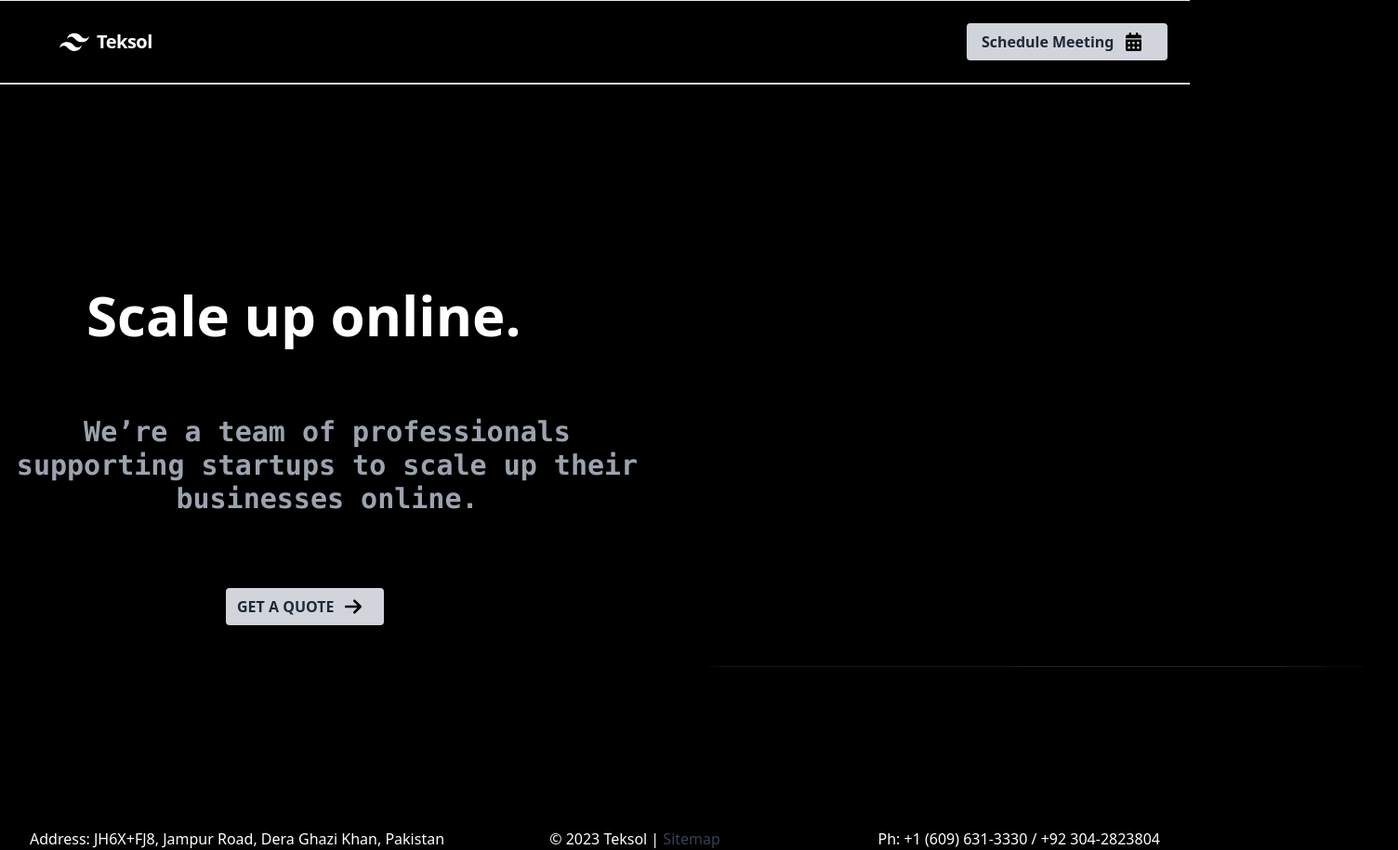
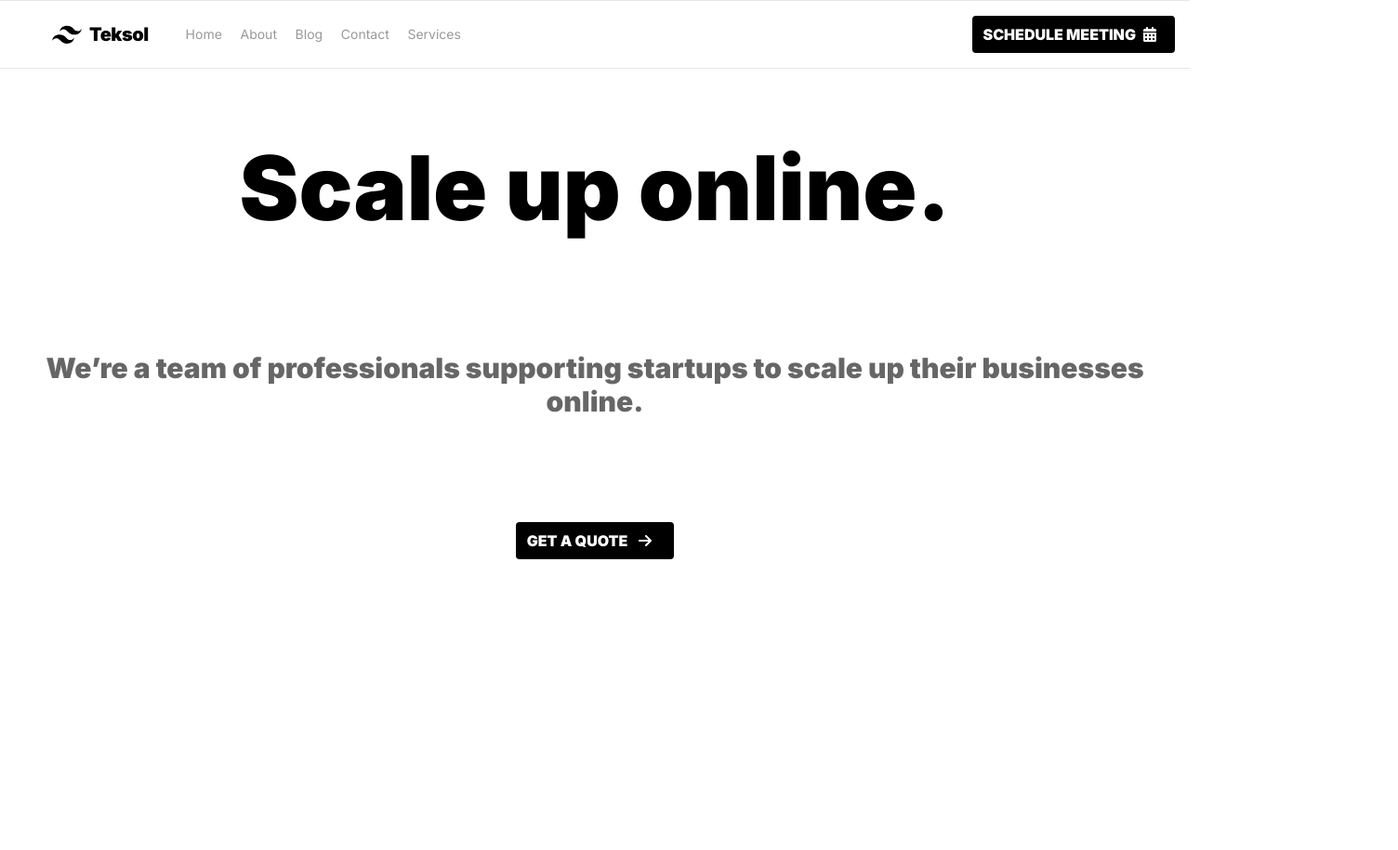
Before and after one commit to NotScorpio91/Nextjs-Web-Clone, a website: page src/index.html in a window 1280 px wide. Shown: the whole page at 93% size, 1504 px wide, since content can reach past the window. After the commit the page ends 800 px from the top, so only its background shows below. Drawn offline with Linux system fonts and the light colour scheme; a web font is replaced by a local one.

Commit message:
customized design

```diff
--- a/src/index.html
+++ b/src/index.html
@@ -8,69 +8,68 @@
   <link rel="shortcut icon" href="https://theteksol.com/favicon.ico">
   <title>Teksol - Services Based Software Company</title>
 </head>
-<body class="bg-black">
+<body>
   <hr>
  <header>
   <!-- =========Logo=========== -->
-  <nav class="flex items-center justify-between self-end flex-wrap  bg-black p-6 w-auto">
-    <div class="flex items-center flex-shrink-0 text-white lg:mx-10">
+  <nav class="flex items-center justify-between self-end flex-wrap  bg-transparent p-4  lg:sticky lg::mx-14 ">
+    <div class="flex items-center flex-shrink-0 text-black lg:mx-10  lg:hover:cursor-pointer">
       <svg class="fill-current h-8 w-8 mr-2" width="54" height="54" viewBox="0 0 54 54" xmlns="http://www.w3.org/2000/svg"><path d="M13.5 22.1c1.8-7.2 6.3-10.8 13.5-10.8 10.8 0 12.15 8.1 17.55 9.45 3.6.9 6.75-.45 9.45-4.05-1.8 7.2-6.3 10.8-13.5 10.8-10.8 0-12.15-8.1-17.55-9.45-3.6-.9-6.75.45-9.45 4.05zM0 38.3c1.8-7.2 6.3-10.8 13.5-10.8 10.8 0 12.15 8.1 17.55 9.45 3.6.9 6.75-.45 9.45-4.05-1.8 7.2-6.3 10.8-13.5 10.8-10.8 0-12.15-8.1-17.55-9.45-3.6-.9-6.75.45-9.45 4.05z"/></svg>
-      <span class="font-semibold text-xl tracking-tight">Teksol</span>
+      <span class="font-semibold text-xl tracking-tight text-black font-inter lg:hover:cursor-pointer">Teksol</span>
     </div>
     <!-- ===========Mobile Hamburger========= -->
     <div class="block lg:hidden hover:opacity-70">
-      <button class="flex items-center px-3 py-2 border rounded text-white  hover:text-white hover:border-white focus:border-blue-700">
-        <svg class="fill-current h-3 w-3" viewBox="0 0 20 20" xmlns="http://www.w3.org/2000/svg"><title>Menu</title><path d="M0 3h20v2H0V3zm0 6h20v2H0V9zm0 6h20v2H0v-2z"/></svg>
+      <button class="flex items-center px-3 py-2 border rounded text-black  hover:text-gray-700 hover:border-blue-700 focus:border-blue-700">
+        <svg class="fill-current h-3 w-3 font-inter" viewBox="0 0 20 20" xmlns="http://www.w3.org/2000/svg"><title>Menu</title><path d="M0 3h20v2H0V3zm0 6h20v2H0V9zm0 6h20v2H0v-2z"/></svg>
       </button>
     </div>
     <!-- ==============Navbar main contant================ -->
     <div class="w-full  hidden   flex-grow lg:flex lg:items-center lg:w-auto fex ">
       <div class="text-sm lg:flex-grow hidden md:block">
-        <a href="#responsive-header" class="block mt-4 lg:inline-block lg:mt-0 text-black opacity-40 rounded hover:bg-gray-100 md:hover:bg-transparent md:border-0 md:hover:text-white md:p-0 dark:text-white md:dark:hover:text-white dark:hover:bg-black dark:hover:text-white md:dark:hover:bg-transparent md:hover:opacity-90 mr-4">
+        <a href="#responsive-header" class="block mt-4 lg:inline-block lg:mt-0 text-black opacity-40 rounded hover:bg-gray-100 md:hover:bg-transparent md:border-0 lg:hover:text-gray-600 md:p-0 dark:text-white md:dark:hover:text-white dark:hover:bg-black dark:hover:text-white md:dark:hover:bg-transparent md:hover:opacity-90 mr-4 text-sm font-inter">
           Home
         </a>
-        <a href="#responsive-header" class="block mt-4 lg:inline-block lg:mt-0 text-black opacity-40 rounded hover:bg-gray-100 md:hover:bg-transparent md:border-0 md:hover:text-white md:p-0 dark:text-white md:dark:hover:text-white dark:hover:bg-black dark:hover:text-white md:dark:hover:bg-transparent md:hover:opacity-90 mr-4">
+        <a href="#responsive-header" class="block mt-4 lg:inline-block lg:mt-0 text-black opacity-40 rounded hover:bg-gray-100 md:hover:bg-transparent md:border-0 lg:hover:text-gray-600 md:p-0 dark:text-white md:dark:hover:text-white dark:hover:bg-black dark:hover:text-white md:dark:hover:bg-transparent md:hover:opacity-90 mr-4 text-sm font-inter">
           About
         </a>
-        <a href="#responsive-header" class="block mt-4 lg:inline-block lg:mt-0 text-black opacity-40 rounded hover:bg-gray-100 md:hover:bg-transparent md:border-0 md:hover:text-white md:p-0 dark:text-white md:dark:hover:text-white dark:hover:bg-black dark:hover:text-white md:dark:hover:bg-transparent md:hover:opacity-90 mr-4">
+        <a href="#responsive-header" class="block mt-4 lg:inline-block lg:mt-0 text-black opacity-40 rounded hover:bg-gray-100 md:hover:bg-transparent md:border-0 lg:hover:text-gray-600 md:p-0 dark:text-white md:dark:hover:text-white dark:hover:bg-black dark:hover:text-white md:dark:hover:bg-transparent md:hover:opacity-90 mr-4 text-sm font-inter">
           Blog
         </a>
-        <a href="#responsive-header" class="block mt-4 lg:inline-block lg:mt-0 text-black opacity-40 rounded hover:bg-gray-100 md:hover:bg-transparent md:border-0 md:hover:text-white md:p-0 dark:text-white md:dark:hover:text-white dark:hover:bg-black dark:hover:text-white md:dark:hover:bg-transparent md:hover:opacity-90 mr-4">
+        <a href="#responsive-header" class="block mt-4 lg:inline-block lg:mt-0 text-black opacity-40 rounded hover:bg-gray-100 md:hover:bg-transparent md:border-0 lg:hover:text-gray-600 md:p-0 dark:text-white md:dark:hover:text-white dark:hover:bg-black dark:hover:text-white md:dark:hover:bg-transparent md:hover:opacity-90 mr-4 text-sm font-inter">
           Contact
         </a>
-        <a href="#responsive-header" class="block mt-4 lg:inline-block lg:mt-0 text-black opacity-40 rounded hover:bg-gray-100 md:hover:bg-transparent md:border-0 md:hover:text-white md:p-0 dark:text-white md:dark:hover:text-white dark:hover:bg-black dark:hover:text-white md:dark:hover:bg-transparent md:hover:opacity-90 mr-4">
+        <a href="#responsive-header" class="block mt-4 lg:inline-block lg:mt-0 text-black opacity-40 rounded hover:bg-gray-100 md:hover:bg-transparent md:border-0 lg:hover:text-gray-600 md:p-0 dark:text-white md:dark:hover:text-white dark:hover:bg-black dark:hover:text-white md:dark:hover:bg-transparent md:hover:opacity-90 mr-4 text-sm font-inter">
           Services
         </a>
       </div>
       <!-- ============navbar button==========  -->
-      <button class="bg-gray-300 hover:bg-gray-400 text-gray-800 font-bold py-2 px-4 rounded inline-flex items-center">
+      <button class="bg-black hover:opacity-70 text-white font-bold py-2 px-3 rounded inline-flex items-center uppercase self-center font-inter ">
         <span>Schedule Meeting</span>
-
-        <img class=" flex justify-center mx-3 items-center h-5  float-right" src="/Image/calendar-days-solid.svg" alt="Calendar Png">
+      <div class="flex justify-center mx-2 items-center h-5  float-right"><svg xmlns="http://www.w3.org/2000/svg" height="1em" viewBox="0 0 448 512"><style>svg{fill:#e6e7eb}</style><path d="M128 0c17.7 0 32 14.3 32 32V64H288V32c0-17.7 14.3-32 32-32s32 14.3 32 32V64h48c26.5 0 48 21.5 48 48v48H0V112C0 85.5 21.5 64 48 64H96V32c0-17.7 14.3-32 32-32zM0 192H448V464c0 26.5-21.5 48-48 48H48c-26.5 0-48-21.5-48-48V192zm64 80v32c0 8.8 7.2 16 16 16h32c8.8 0 16-7.2 16-16V272c0-8.8-7.2-16-16-16H80c-8.8 0-16 7.2-16 16zm128 0v32c0 8.8 7.2 16 16 16h32c8.8 0 16-7.2 16-16V272c0-8.8-7.2-16-16-16H208c-8.8 0-16 7.2-16 16zm144-16c-8.8 0-16 7.2-16 16v32c0 8.8 7.2 16 16 16h32c8.8 0 16-7.2 16-16V272c0-8.8-7.2-16-16-16H336zM64 400v32c0 8.8 7.2 16 16 16h32c8.8 0 16-7.2 16-16V400c0-8.8-7.2-16-16-16H80c-8.8 0-16 7.2-16 16zm144-16c-8.8 0-16 7.2-16 16v32c0 8.8 7.2 16 16 16h32c8.8 0 16-7.2 16-16V400c0-8.8-7.2-16-16-16H208zm112 16v32c0 8.8 7.2 16 16 16h32c8.8 0 16-7.2 16-16V400c0-8.8-7.2-16-16-16H336c-8.8 0-16 7.2-16 16z"/></svg></div>
       </button>
     </div>
   </nav>
  </header>
  <hr>
- <hr>
  <!-- =========main data===========  -->
-<main class=" flex flex-col lg:flex-row justify-between items-center self-center">
-  <div class="main heading lg:my-[120px] lg:mx-[-57px]">
-    <h1 class="text-white text-center py-12 font-sans text-6xl font-extrabold lg:hover:cursor-pointer lg:flex lg:justify-start lg:items-center lg:mx-[150px]">Scale up online.</h1>
-    <p class="text-gray-400 text-center tracking-normal mx-2 text-2xl font-mono font-light lg:hover:cursor-pointer lg:flex lg:justify-start lg:items-center lg:w-[700px] lg:mx-[59px] lg:my-[30px] lg:font-extrabold lg:text-3xl">We’re a team of professionals supporting startups to scale up their businesses online.</p>
+<main class=" flex flex-col lg:flex-row justify-center items-center self-center 2xl:py-32 ">
+  <div class="main heading lg:my-auto lg:mx-auto">
+    <h1 class="text-black text-center py-16 font-inter text-7xl  lg:hover:cursor-text lg:flex lg:justify-center lg:items-center md:text-8xl lg:text-8xl font-black md:py-20 ">Scale up online.</h1>
+    <p class="text-[#666666] text-center tracking-normal mx-2 text-2xl font-inter  lg:hover:cursor-text lg:flex lg:justify-center md::items-center  font-extrabold md:text-2xl lg:text-3xl md:py-12">We’re a team of professionals supporting startups to scale up their businesses online.</p>
+
     <!-- ===========main btn=============== -->
-    <div class="btn flex justify-center items-center py-12 lg:float-left lg:mx-[300px] ">
-    <button class="bg-gray-300 hover:bg-gray-400 text-gray-800 font-bold py-2 px-3 rounded inline-flex items-center uppercase self-center ">
+    <div class="btn flex justify-center items-center py-16 ">
+    <button class="bg-black hover:opacity-70 text-white font-inter font-bold py-2 px-3 rounded inline-flex items-center uppercase self-center ">
       <span>Get a quote</span>
-      <img class=" flex justify-center mx-3 items-center h-5  float-right lg:flex " src="/Image/arrow-right-solid.svg" alt="Calendar Png">
+      <div class="flex justify-center mx-3 items-center h-5  float-right lg:flex">
+        <svg xmlns="http://www.w3.org/2000/svg" height="1em" viewBox="0 0 448 512"><style>svg{fill:#ffffff}</style><path d="M438.6 278.6c12.5-12.5 12.5-32.8 0-45.3l-160-160c-12.5-12.5-32.8-12.5-45.3 0s-12.5 32.8 0 45.3L338.8 224 32 224c-17.7 0-32 14.3-32 32s14.3 32 32 32l306.7 0L233.4 393.4c-12.5 12.5-12.5 32.8 0 45.3s32.8 12.5 45.3 0l160-160z"/></svg>
+      </div>
     </button>
   </div>
   </div>
-  <!-- ===============main cantant gif================== -->
-  <img src="/Image/main cantant gif.gif" alt="gif">
+
 </main>
-
-<footer class="flex lg:flex-row lg:justify-between lg:mx-8 flex-col justify-center items-center ">
+<!-- <footer class="flex lg:flex-row lg:justify-between lg:mx-8 flex-col justify-center items ">
   <p class="text-white">
 
     Address: JH6X+FJ8, Jampur Road, Dera Ghazi Khan, Pakistan
@@ -82,6 +81,6 @@
   <p class="text-white">
    Ph: +1 (609) 631-3330 / +92 304-2823804
   </p>
-</footer>
+</footer> -->
 </body>
 </html>
--- a/src/input.css
+++ b/src/input.css
@@ -1,3 +1,7 @@
+@import url('https://fonts.googleapis.com/css2?family=Inter:wght@900&display=swap');
+  @import url('https://fonts.googleapis.com/css2?family=Blinker:wght@800&family=Inter&display=swap');
+  @import url('https://fonts.googleapis.com/css2?family=Blinker:wght@800&family=Inter&family=Roboto:wght@900&display=swap');
+
 @tailwind base;
 @tailwind components;
 @tailwind utilities;
--- a/tailwind.config.js
+++ b/tailwind.config.js
@@ -2,7 +2,13 @@
 module.exports = {
   content: ["./src/**/*.{html,js}"],
   theme: {
-    extend: {},
+    extend: {
+      fontFamily:{
+       inter: ["inter"],
+       blinker: ["blinker"],
+       roboto: ["roboto"]
+      }
+    },
   },
   plugins: [],
 }
```
Also changed, not shown: dist/output.css, 1 other file.
